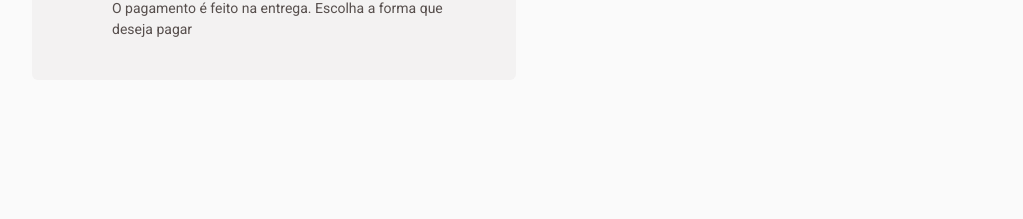
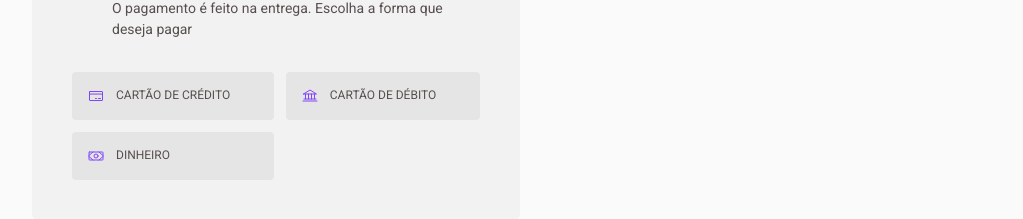
Before and after one commit to AlanOlimpio/coffee-delivery, a React (Vite) app: page /checkout in a window 1280 px wide. Shown: the part 643-862 px from the top of the page, without its empty margins (128-1151 px from the left). Before the commit the page ends 800 px from the top, so only its background shows below. Built offline with nearby package versions, Linux system fonts and the light colour scheme.

Commit message:
feat: cria componente Payment

```diff
--- a/src/pages/Checkout/Checkout.tsx
+++ b/src/pages/Checkout/Checkout.tsx
@@ -11,6 +11,7 @@ import {
 } from './CheckoutStyled';
 import { defaultTheme } from '../../styles/themes/default';
 import Address from './components/Address';
+import Payment from './components/ Payment';
 
 function Checkout() {
   return (
@@ -18,7 +19,7 @@ function Checkout() {
       <form
         onSubmit={(e) => {
           e.preventDefault();
-          console.log(e.target.cep.value);
+          console.log(e.target.payment.value);
         }}
       >
         <WrapperCheckout>
@@ -54,6 +55,7 @@ function Checkout() {
                 $gap="0.5rem"
                 $alignItems="start"
               />
+              <Payment />
             </WrapperPayment>
           </div>
           <div>
--- /dev/null
+++ b/src/pages/Checkout/components/ Payment/ Payment.tsx
@@ -0,0 +1,60 @@
+import { ChangeEvent, useState } from 'react';
+import { OptionsPayment, Wrapper } from './ PaymentStyled';
+import { Bank, CreditCard, Money } from 'phosphor-react';
+import { defaultTheme } from '../../../../styles/themes/default';
+
+export const options = [
+  {
+    id: '123',
+    label: 'Cartão de crédito',
+    icon: 'creditCard',
+  },
+  {
+    id: '456',
+    label: 'cartão de débito',
+    icon: 'bank',
+  },
+  {
+    id: '789',
+    label: 'dinheiro',
+    icon: 'money',
+  },
+];
+
+function Payment() {
+  const [valueSelected, setValueSelected] = useState('');
+
+  function handleChange(event: ChangeEvent<HTMLInputElement>) {
+    setValueSelected(event.target.value);
+  }
+  return (
+    <Wrapper>
+      {options.map((item) => {
+        return (
+          <OptionsPayment key={item.id} htmlFor={item.id}>
+            <input
+              name="payment"
+              id={item.id}
+              type="radio"
+              value={item.id}
+              checked={valueSelected === item.id}
+              onChange={(e) => handleChange(e)}
+              required
+            />
+            {item.icon === 'creditCard' && (
+              <CreditCard size={16} color={defaultTheme.font.color['purple']} />
+            )}
+            {item.icon === 'bank' && (
+              <Bank size={16} color={defaultTheme.font.color['purple']} />
+            )}
+            {item.icon === 'money' && (
+              <Money size={16} color={defaultTheme.font.color['purple']} />
+            )}
+            {item.label}
+          </OptionsPayment>
+        );
+      })}
+    </Wrapper>
+  );
+}
+export default Payment;
--- /dev/null
+++ b/src/pages/Checkout/components/ Payment/ PaymentStyled.ts
@@ -0,0 +1,47 @@
+import styled, { css } from 'styled-components';
+
+export const Wrapper = styled.div`
+  margin-top: 2rem;
+  display: grid;
+  gap: 0.75rem;
+  grid-template-columns: repeat(auto-fill, minmax(9rem, auto));
+  @media screen and (max-width: 768px) {
+    grid-template-columns: repeat(auto-fit, minmax(9rem, auto));
+  }
+`;
+export const OptionsPayment = styled.label`
+  ${({ theme }) => css`
+      position: relative;
+      display: grid;
+      grid-template-columns: 1rem 1fr;
+      gap: 0.75rem;
+      background-color: ${theme.font.color['base-button']};
+      color: ${theme.font.color['base-text']};
+      padding: 1rem;
+      text-transform: uppercase;
+      font-size: ${theme.font.size.button.m};
+      border-radius: 0.25rem;
+      input[type='radio'] {
+        opacity: 0;
+        position: absolute;
+        left: 0;
+        right: 0;
+        margin: 0 auto;
+        width: 1.25rem;
+        z-index: 0;
+        padding: 1rem;
+        height: 100%;
+
+      }
+
+      &:hover {
+      background-color: ${theme.font.color['base-hover']};
+      color: ${theme.font.color['base-subtitle']};
+    }
+    &:has(input[type='radio']:checked) {
+      background-color: ${theme.font.color['purple-light']};
+      color: ${theme.font.color['base-text']};
+    }
+     }
+  `}
+`;
--- /dev/null
+++ b/src/pages/Checkout/components/ Payment/index.ts
@@ -0,0 +1,2 @@
+import Payment from './ Payment';
+export default Payment;
```
